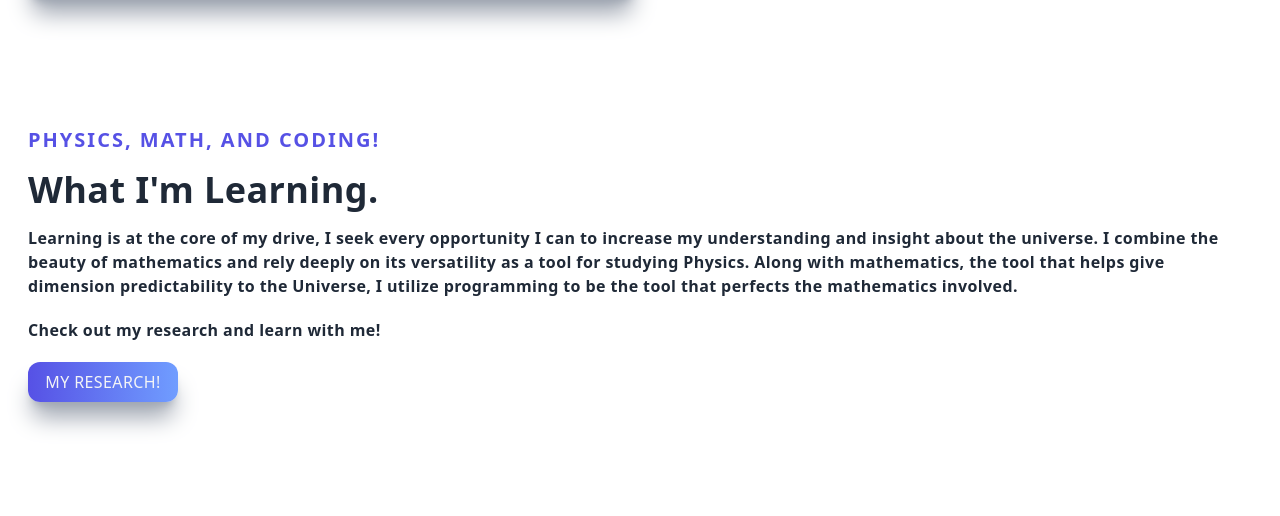
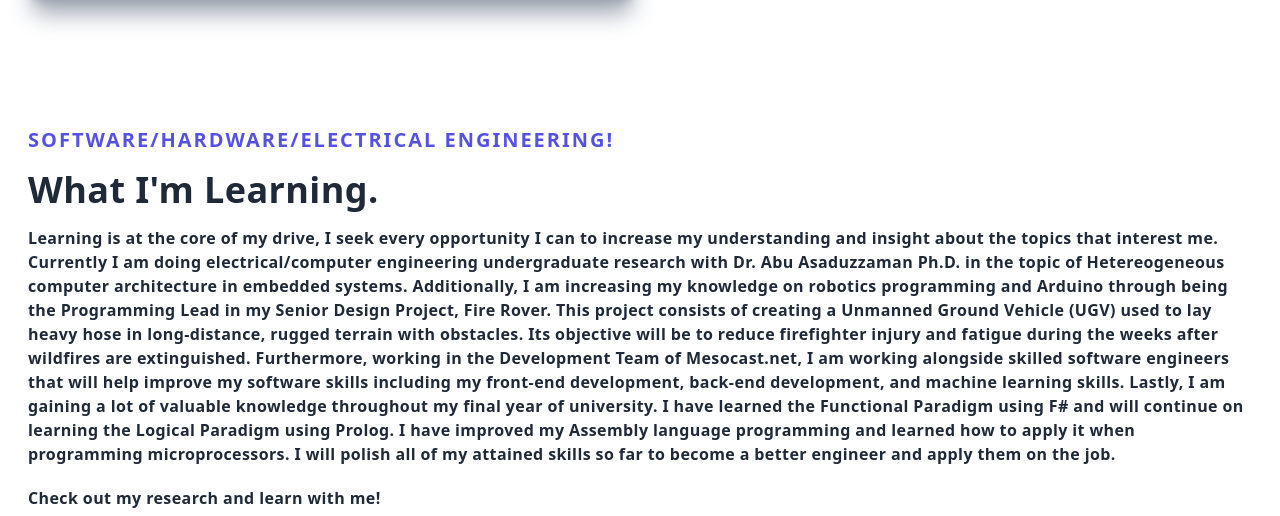
Before and after one commit to RicardoCastanon/ricardocastanonu.com, a Next.js app: page / in a window 1280 px wide. Shown: the part 3286-3802 px from the top of the page. Built offline with nearby package versions, Linux system fonts and the light colour scheme.

Commit message:
Updated MyResearch portion

```diff
--- a/components/Contact.jsx
+++ b/components/Contact.jsx
@@ -143,7 +143,7 @@ function Contact(props) {
                   onClick={() => handleOnClick(true)}
                   className="w-full p-4 text-gray-100"
                 >
-                  Send message.
+                  Send message
                 </button>
               </form>
             </div>
--- a/components/MyResearch.jsx
+++ b/components/MyResearch.jsx
@@ -6,16 +6,29 @@ export const MyResearch = () => {
     <div id="research" className="w-full">
       <div className="max-w-[1240px] mx-auto px-2 py-16">
         <p className="text-xl tracking-widest uppercase text-[#5651e5]">
-          Physics, Math, and Coding!
+          Software/Hardware/Electrical Engineering!
         </p>
         <h2 className="py-4">{"What I'm Learning."}</h2>
         <p>
           Learning is at the core of my drive, I seek every opportunity I can to
-          increase my understanding and insight about the universe. I combine
-          the beauty of mathematics and rely deeply on its versatility as a tool
-          for studying Physics. Along with mathematics, the tool that helps give
-          dimension predictability to the Universe, I utilize programming to be
-          the tool that perfects the mathematics involved.
+          increase my understanding and insight about the topics that interest me.
+          Currently I am doing electrical/computer engineering undergraduate research
+          with Dr. Abu Asaduzzaman Ph.D. in the topic of Hetereogeneous computer
+          architecture in embedded systems. Additionally, I am increasing my knowledge
+          on robotics programming and Arduino through being the Programming Lead in my
+          Senior Design Project, Fire Rover. This project consists of creating a
+          Unmanned Ground Vehicle (UGV) used to lay heavy hose in long-distance, rugged
+          terrain with obstacles. Its objective will be to reduce firefighter injury
+          and fatigue during the weeks after wildfires are extinguished. Furthermore,
+          working in the Development Team of Mesocast.net, I am working alongside skilled
+          software engineers that will help improve my software skills including my
+          front-end development, back-end development, and machine learning skills.
+          Lastly, I am gaining a lot of valuable knowledge throughout my final year of
+          university. I have learned the Functional Paradigm using F# and will continue
+          on learning the Logical Paradigm using Prolog. I have improved my Assembly
+          language programming and learned how to apply it when programming
+          microprocessors. I will polish all of my attained skills so far to become a
+          better engineer and apply them on the job.
         </p>
         <p className="pt-5">Check out my research and learn with me!</p>
         <Link href={"/MyResearch"}>
```
Also changed, not shown: public/assets/headshot instructions.txt (deleted).
